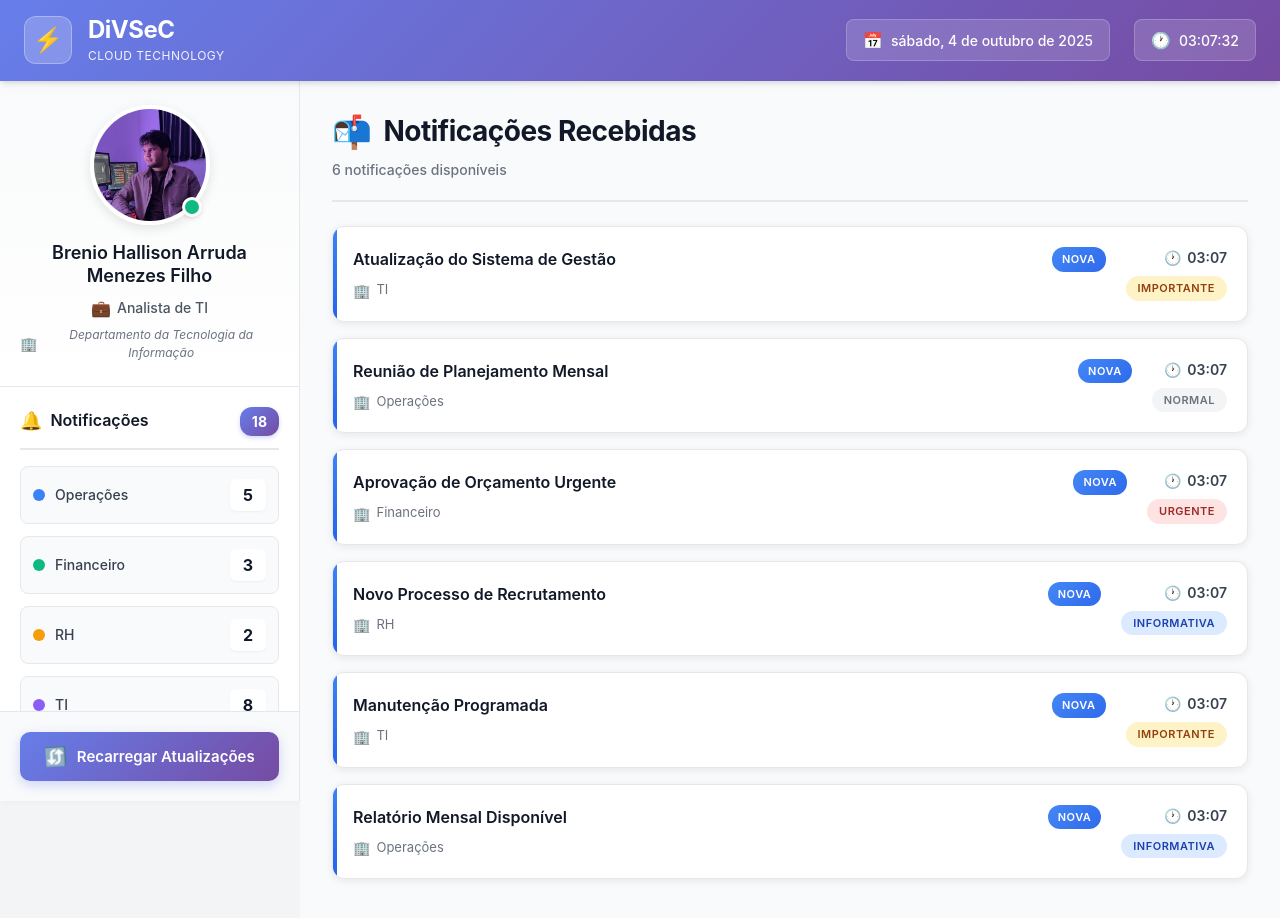
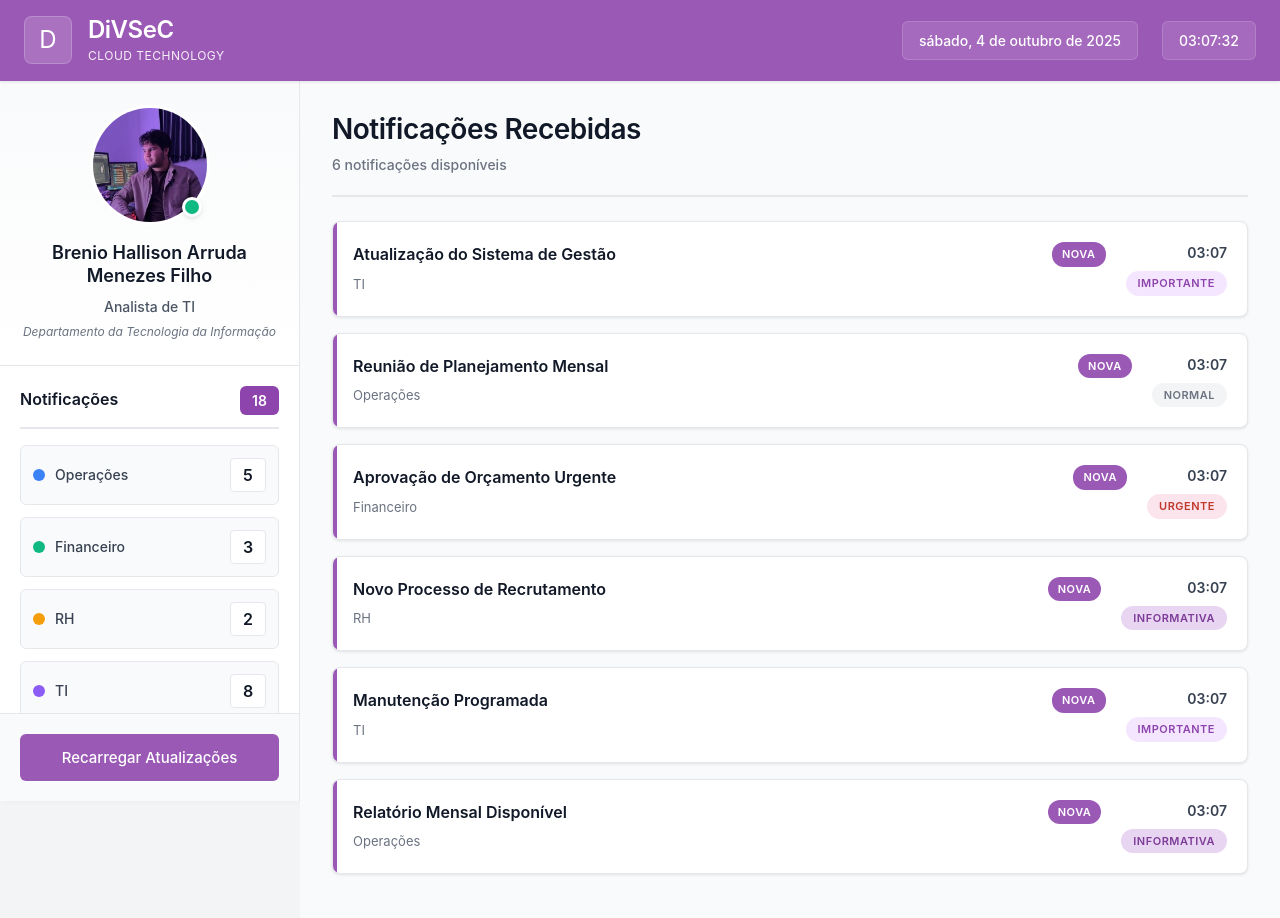
Before and after one commit to brenio55/SGA, a React (Vite) app: page / in a window 1280 px wide. Shown: the top 918 px of the page. Built offline with nearby package versions, Linux system fonts and the light colour scheme.

Commit message:
refactor: refactored the css code to be more flat-typed

```diff
--- a/src/App.css
+++ b/src/App.css
@@ -31,16 +31,9 @@
 .app__content-title {
   margin: 0 0 8px 0;
   font-size: 28px;
-  font-weight: 700;
+  font-weight: 600;
   color: #111827;
-  display: flex;
-  align-items: center;
-  gap: 12px;
   letter-spacing: -0.5px;
-}
-
-.app__content-icon {
-  font-size: 32px;
 }
 
 .app__content-subtitle {
@@ -64,14 +57,15 @@
   padding: 80px 20px;
   text-align: center;
   background: white;
-  border-radius: 12px;
-  border: 2px dashed #d1d5db;
+  border-radius: 8px;
+  border: 1px solid #e5e7eb;
 }
 
 .app__empty-icon {
-  font-size: 64px;
+  font-size: 48px;
   margin-bottom: 16px;
-  opacity: 0.5;
+  opacity: 0.4;
+  color: #9b59b6;
 }
 
 .app__empty-text {
--- a/src/App.tsx
+++ b/src/App.tsx
@@ -82,7 +82,6 @@ function App() {
         <div className="app__content">
           <div className="app__content-header">
             <h2 className="app__content-title">
-              <span className="app__content-icon">📬</span>
               Notificações Recebidas
             </h2>
             <p className="app__content-subtitle">
@@ -102,7 +101,7 @@ function App() {
               ))
             ) : (
               <div className="app__empty-state">
-                <span className="app__empty-icon">📭</span>
+                <span className="app__empty-icon">—</span>
                 <p className="app__empty-text">Nenhuma notificação disponível</p>
               </div>
             )}
--- a/src/Header.css
+++ b/src/Header.css
@@ -1,8 +1,8 @@
 .header {
-  background: linear-gradient(135deg, #667eea 0%, #764ba2 100%);
+  background: #9b59b6;
   color: white;
   padding: 0;
-  box-shadow: 0 4px 6px -1px rgba(0, 0, 0, 0.1), 0 2px 4px -1px rgba(0, 0, 0, 0.06);
+  box-shadow: 0 1px 3px rgba(0, 0, 0, 0.1);
   position: sticky;
   top: 0;
   z-index: 100;
@@ -27,13 +27,12 @@
 .header__logo {
   width: 48px;
   height: 48px;
-  background: rgba(255, 255, 255, 0.2);
-  border-radius: 12px;
+  background: rgba(255, 255, 255, 0.15);
+  border-radius: 8px;
   display: flex;
   align-items: center;
   justify-content: center;
-  backdrop-filter: blur(10px);
-  border: 1px solid rgba(255, 255, 255, 0.3);
+  border: 1px solid rgba(255, 255, 255, 0.2);
 }
 
 .header__logo-icon {
@@ -49,7 +48,7 @@
 .header__title {
   margin: 0;
   font-size: 24px;
-  font-weight: 700;
+  font-weight: 600;
   letter-spacing: -0.5px;
   line-height: 1.2;
 }
@@ -74,30 +73,29 @@
   display: flex;
   align-items: center;
   gap: 8px;
-  background: rgba(255, 255, 255, 0.15);
+  background: rgba(255, 255, 255, 0.1);
   padding: 8px 16px;
-  border-radius: 8px;
-  backdrop-filter: blur(10px);
-  border: 1px solid rgba(255, 255, 255, 0.2);
-  transition: all 0.2s ease;
+  border-radius: 6px;
+  border: 1px solid rgba(255, 255, 255, 0.15);
+  transition: background 0.2s ease;
 }
 
 .header__date:hover,
 .header__time:hover {
-  background: rgba(255, 255, 255, 0.25);
-  transform: translateY(-1px);
+  background: rgba(255, 255, 255, 0.15);
 }
 
-.header__date-icon,
-.header__time-icon {
-  font-size: 16px;
-}
 
 .header__date-text,
 .header__time-text {
   font-size: 14px;
   font-weight: 500;
   white-space: nowrap;
+}
+
+.header__date-icon,
+.header__time-icon {
+  display: none;
 }
 
 /* Responsive */
--- a/src/Header.tsx
+++ b/src/Header.tsx
@@ -34,7 +34,7 @@ function Header() {
       <div className="header__container">
         <div className="header__brand">
           <div className="header__logo">
-            <span className="header__logo-icon">⚡</span>
+            <span className="header__logo-icon">D</span>
           </div>
           <div className="header__brand-text">
             <h1 className="header__title">DiVSeC</h1>
@@ -44,11 +44,9 @@ function Header() {
 
         <div className="header__datetime">
           <div className="header__date">
-            <span className="header__date-icon">📅</span>
             <span className="header__date-text">{formatDate(currentDateTime)}</span>
           </div>
           <div className="header__time">
-            <span className="header__time-icon">🕐</span>
             <span className="header__time-text">{formatTime(currentDateTime)}</span>
           </div>
         </div>
--- a/src/ProfileLeft.css
+++ b/src/ProfileLeft.css
@@ -28,20 +28,18 @@
   height: 120px;
   border-radius: 50%;
   object-fit: cover;
-  border: 4px solid #ffffff;
-  box-shadow: 0 4px 12px rgba(0, 0, 0, 0.1);
+  border: 3px solid #ffffff;
 }
 
 .profile-sidebar__image-placeholder {
   width: 120px;
   height: 120px;
   border-radius: 50%;
-  background: linear-gradient(135deg, #667eea 0%, #764ba2 100%);
+  background: #9b59b6;
   display: flex;
   align-items: center;
   justify-content: center;
-  border: 4px solid #ffffff;
-  box-shadow: 0 4px 12px rgba(0, 0, 0, 0.1);
+  border: 3px solid #ffffff;
 }
 
 .profile-sidebar__initials {
@@ -79,31 +77,26 @@
   margin: 0 0 6px 0;
   font-size: 14px;
   color: #4b5563;
-  display: flex;
-  align-items: center;
-  justify-content: center;
-  gap: 6px;
   font-weight: 500;
+  text-align: center;
 }
 
 .profile-sidebar__role-icon {
-  font-size: 16px;
+  display: none;
 }
 
 .profile-sidebar__department {
   margin: 0;
   font-size: 12px;
   color: #6b7280;
-  display: flex;
-  align-items: center;
-  justify-content: center;
-  gap: 6px;
   font-style: italic;
+  text-align: center;
 }
 
 .profile-sidebar__department-icon {
-  font-size: 14px;
+  display: none;
 }
+
 
 .profile-sidebar__stats {
   padding: 20px;
@@ -125,25 +118,22 @@
   font-size: 16px;
   font-weight: 600;
   color: #111827;
-  display: flex;
-  align-items: center;
-  gap: 8px;
 }
 
 .profile-sidebar__stats-icon {
-  font-size: 18px;
+  display: none;
 }
 
+
 .profile-sidebar__stats-badge {
-  background: linear-gradient(135deg, #667eea 0%, #764ba2 100%);
+  background: #8e44ad;
   color: white;
   padding: 4px 12px;
-  border-radius: 12px;
+  border-radius: 6px;
   font-size: 14px;
-  font-weight: 700;
+  font-weight: 600;
   min-width: 32px;
   text-align: center;
-  box-shadow: 0 2px 4px rgba(102, 126, 234, 0.3);
 }
 
 .profile-sidebar__stats-list {
@@ -158,15 +148,13 @@
   justify-content: space-between;
   padding: 12px;
   background: #f9fafb;
-  border-radius: 8px;
-  transition: all 0.2s ease;
+  border-radius: 6px;
+  transition: background 0.2s ease;
   border: 1px solid #e5e7eb;
 }
 
 .profile-sidebar__stat-item:hover {
   background: #f3f4f6;
-  transform: translateX(4px);
-  box-shadow: 0 2px 4px rgba(0, 0, 0, 0.05);
 }
 
 .profile-sidebar__stat-info {
@@ -191,14 +179,14 @@
 
 .profile-sidebar__stat-count {
   font-size: 16px;
-  font-weight: 700;
+  font-weight: 600;
   color: #111827;
   background: white;
   padding: 4px 10px;
-  border-radius: 6px;
+  border-radius: 4px;
   min-width: 36px;
   text-align: center;
-  box-shadow: 0 1px 2px rgba(0, 0, 0, 0.05);
+  border: 1px solid #e5e7eb;
 }
 
 .profile-sidebar__actions {
@@ -210,29 +198,26 @@
 .profile-sidebar__refresh-button {
   width: 100%;
   padding: 14px 20px;
-  background: linear-gradient(135deg, #667eea 0%, #764ba2 100%);
+  background: #9b59b6;
   color: white;
   border: none;
-  border-radius: 10px;
+  border-radius: 6px;
   font-size: 15px;
-  font-weight: 600;
+  font-weight: 500;
   cursor: pointer;
-  transition: all 0.3s ease;
+  transition: background 0.2s ease;
   display: flex;
   align-items: center;
   justify-content: center;
   gap: 10px;
-  box-shadow: 0 4px 12px rgba(102, 126, 234, 0.3);
 }
 
 .profile-sidebar__refresh-button:hover:not(:disabled) {
-  background: linear-gradient(135deg, #5568d3 0%, #6a3f8f 100%);
-  transform: translateY(-2px);
-  box-shadow: 0 6px 16px rgba(102, 126, 234, 0.4);
+  background: #8e44ad;
 }
 
 .profile-sidebar__refresh-button:active:not(:disabled) {
-  transform: translateY(0);
+  background: #7d3c98;
 }
 
 .profile-sidebar__refresh-button:disabled {
@@ -240,10 +225,6 @@
   cursor: not-allowed;
 }
 
-.profile-sidebar__refresh-icon {
-  font-size: 18px;
-  animation: rotate 2s linear infinite;
-}
 
 .profile-sidebar__refresh-spinner {
   font-size: 18px;
@@ -259,14 +240,6 @@
   }
 }
 
-@keyframes rotate {
-  from {
-    transform: rotate(0deg);
-  }
-  to {
-    transform: rotate(360deg);
-  }
-}
 
 /* Responsive */
 @media (max-width: 1024px) {
--- a/src/ProfileLeft.tsx
+++ b/src/ProfileLeft.tsx
@@ -64,11 +64,9 @@ function ProfileLeft() {
         <div className="profile-sidebar__info">
           <h3 className="profile-sidebar__name">{user.fullName}</h3>
           <p className="profile-sidebar__role">
-            <span className="profile-sidebar__role-icon">💼</span>
             {user.role}
           </p>
           <p className="profile-sidebar__department">
-            <span className="profile-sidebar__department-icon">🏢</span>
             {user.department}
           </p>
         </div>
@@ -77,7 +75,6 @@ function ProfileLeft() {
       <div className="profile-sidebar__stats">
         <div className="profile-sidebar__stats-header">
           <h3 className="profile-sidebar__stats-title">
-            <span className="profile-sidebar__stats-icon">🔔</span>
             Notificações
           </h3>
           <div className="profile-sidebar__stats-badge">
@@ -114,10 +111,7 @@ function ProfileLeft() {
               <span>Carregando...</span>
             </>
           ) : (
-            <>
-              <span className="profile-sidebar__refresh-icon">🔄</span>
-              <span>Recarregar Atualizações</span>
-            </>
+            <span>Recarregar Atualizações</span>
           )}
         </button>
       </div>
--- a/src/components/Notification.css
+++ b/src/components/Notification.css
@@ -1,12 +1,12 @@
 .notification-card {
   background: #ffffff;
-  border-radius: 12px;
+  border-radius: 8px;
   padding: 20px;
   margin-bottom: 16px;
-  box-shadow: 0 2px 8px rgba(0, 0, 0, 0.08);
+  box-shadow: 0 1px 3px rgba(0, 0, 0, 0.1);
   border: 1px solid #e5e7eb;
   cursor: pointer;
-  transition: all 0.3s cubic-bezier(0.4, 0, 0.2, 1);
+  transition: border-color 0.2s ease, box-shadow 0.2s ease;
   position: relative;
   overflow: hidden;
 }
@@ -19,22 +19,21 @@
   bottom: 0;
   width: 4px;
   background: #e5e7eb;
-  transition: all 0.3s ease;
+  transition: background 0.2s ease;
 }
 
 .notification-card:hover {
-  box-shadow: 0 4px 16px rgba(0, 0, 0, 0.12);
-  transform: translateY(-2px);
+  box-shadow: 0 2px 6px rgba(0, 0, 0, 0.1);
   border-color: #d1d5db;
 }
 
 .notification-card--expanded {
-  box-shadow: 0 8px 24px rgba(0, 0, 0, 0.12);
+  box-shadow: 0 2px 6px rgba(0, 0, 0, 0.1);
 }
 
 /* Status colors */
 .notification-status--pending::before {
-  background: linear-gradient(180deg, #3b82f6 0%, #2563eb 100%);
+  background: #9b59b6;
 }
 
 .notification-status--read::before {
@@ -42,11 +41,11 @@
 }
 
 .notification-status--accepted::before {
-  background: linear-gradient(180deg, #10b981 0%, #059669 100%);
+  background: #27ae60;
 }
 
 .notification-status--rejected::before {
-  background: linear-gradient(180deg, #ef4444 0%, #dc2626 100%);
+  background: #e74c3c;
 }
 
 .notification-card__header {
@@ -92,32 +91,17 @@
 }
 
 .notification-badge--new {
-  background: linear-gradient(135deg, #3b82f6 0%, #2563eb 100%);
+  background: #9b59b6;
   color: white;
-  animation: pulse 2s infinite;
 }
 
-@keyframes pulse {
-  0%, 100% {
-    opacity: 1;
-  }
-  50% {
-    opacity: 0.8;
-  }
-}
 
 .notification-card__department {
   margin: 0;
   font-size: 13px;
   color: #6b7280;
-  display: flex;
-  align-items: center;
-  gap: 6px;
 }
 
-.notification-card__department-icon {
-  font-size: 14px;
-}
 
 .notification-card__right {
   display: flex;
@@ -136,9 +120,6 @@
   color: #374151;
 }
 
-.notification-card__time-icon {
-  font-size: 14px;
-}
 
 .notification-card__type {
   display: inline-block;
@@ -156,29 +137,20 @@
 }
 
 .notification-type--info {
-  background: #dbeafe;
-  color: #1e40af;
+  background: #e8d5f2;
+  color: #7d3c98;
 }
 
 .notification-type--important {
-  background: #fef3c7;
-  color: #92400e;
+  background: #f4e6ff;
+  color: #8e44ad;
 }
 
 .notification-type--urgent {
-  background: #fee2e2;
-  color: #991b1b;
-  animation: urgent-pulse 2s infinite;
+  background: #fce4ec;
+  color: #c0392b;
 }
 
-@keyframes urgent-pulse {
-  0%, 100% {
-    opacity: 1;
-  }
-  50% {
-    opacity: 0.7;
-  }
-}
 
 .notification-card__body {
   margin-top: 16px;
@@ -206,9 +178,6 @@
 }
 
 .notification-card__date {
-  display: flex;
-  align-items: center;
-  gap: 6px;
   font-size: 12px;
   color: #9ca3af;
   margin-bottom: 16px;
@@ -236,25 +205,21 @@
 }
 
 .notification-button--accept {
-  background: linear-gradient(135deg, #10b981 0%, #059669 100%);
+  background: #27ae60;
   color: white;
 }
 
 .notification-button--accept:hover {
-  background: linear-gradient(135deg, #059669 0%, #047857 100%);
-  transform: translateY(-1px);
-  box-shadow: 0 4px 12px rgba(16, 185, 129, 0.3);
+  background: #229954;
 }
 
 .notification-button--reject {
-  background: linear-gradient(135deg, #ef4444 0%, #dc2626 100%);
+  background: #e74c3c;
   color: white;
 }
 
 .notification-button--reject:hover {
-  background: linear-gradient(135deg, #dc2626 0%, #b91c1c 100%);
-  transform: translateY(-1px);
-  box-shadow: 0 4px 12px rgba(239, 68, 68, 0.3);
+  background: #c0392b;
 }
 
 .notification-card__status-message {
--- a/src/components/Notification.tsx
+++ b/src/components/Notification.tsx
@@ -93,13 +93,11 @@ function Notification({
             )}
           </div>
           <p className="notification-card__department">
-            <span className="notification-card__department-icon">🏢</span>
             {mockNotification.department}
           </p>
         </div>
         <div className="notification-card__right">
           <div className="notification-card__time">
-            <span className="notification-card__time-icon">🕐</span>
             {mockNotification.formatTime()}
           </div>
           <span className={`notification-card__type ${getTypeClass()}`}>
@@ -114,7 +112,7 @@ function Notification({
         <div className="notification-card__body">
           <p className="notification-card__description">{mockNotification.description}</p>
           <div className="notification-card__date">
-            <span>📅</span> {mockNotification.formatDate()}
+            {mockNotification.formatDate()}
           </div>
 
           {mockNotification.requiresAcceptance && localStatus === NotificationStatus.PENDING && (
```
